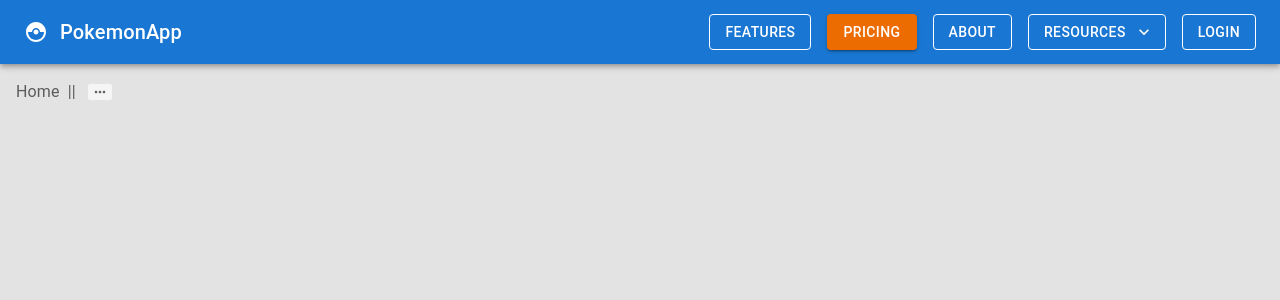
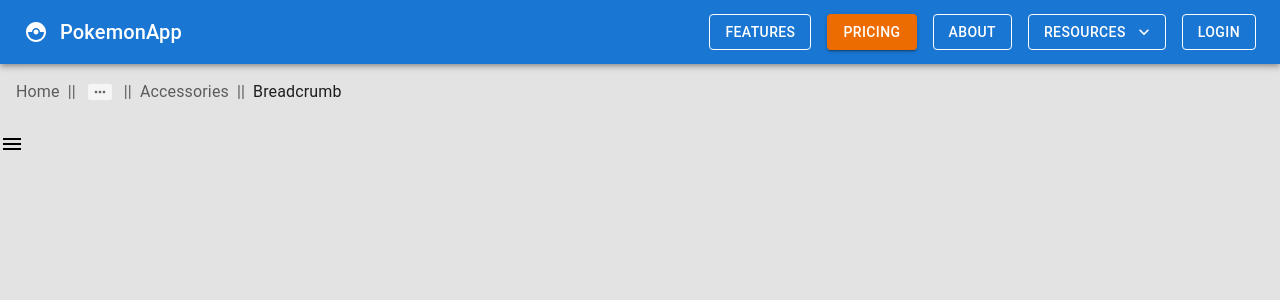
Before and after one commit to mcc1461/react-mui-mcc1, a React (Create React App) app: page / in a window 1280 px wide. Shown: the top 300 px of the page. Built offline with nearby package versions, Linux system fonts and the light colour scheme.

Commit message:
feat: Drawer as side panel covered

```diff
--- a/src/App.tsx
+++ b/src/App.tsx
@@ -1,5 +1,6 @@
 import './App.css';
 import MuiBreadcrumbs from './components/MuiBreadcrumbs';
+import MuiDrawer from './components/MuiDrawer';
 // import { MuiLink } from './components/MuiLink';
 
 import MuiNavbar from './components/MuiNavbar';
@@ -35,6 +36,7 @@ function App() {
       <MuiNavbar />
       {/* <MuiLink /> */}
       <MuiBreadcrumbs />
+      <MuiDrawer />
 
 
     </div>
--- a/src/components/MuiBreadcrumbs.tsx
+++ b/src/components/MuiBreadcrumbs.tsx
@@ -8,14 +8,20 @@ const MuiBreadcrumbs = () => {
             aria-label="breadcrumb"
             separator={"||" || "~" || <NavigateNextIcon fontSize="small"/>}
             maxItems={3}
-            itemsAfterCollapse={0}
+            itemsAfterCollapse={2}
             itemsBeforeCollapse={1}
             >
             <Link underline="hover" color="inherit" href="/">
                 Home
             </Link>
+            <Link underline="hover" color="inherit" href="/">
+                Catalog
+            </Link>
+            <Link underline="hover" color="inherit" href="/">
+                Main
+            </Link>
             <Link underline="hover" color="inherit" href="/getting-started/installation/">
-                Catalog
+                Special
             </Link>
             <Link underline="hover" color="inherit" href="/getting-started/installation/">
                 Accessories
--- /dev/null
+++ b/src/components/MuiDrawer.tsx
@@ -0,0 +1,53 @@
+import { Drawer, Box, Typography, IconButton } from "@mui/material";
+import { useState } from "react";
+import MenuIcon from "@mui/icons-material/Menu";
+import CloseIcon from "@mui/icons-material/Close";
+
+const MuiDrawer = () => {
+    const [isDrawerOpen, setIsDrawerOpen] = useState(false);
+
+    const handleClick = () => {
+        setIsDrawerOpen(true);
+    };
+
+    return (
+        <>
+            <IconButton onClick={handleClick} size="large" edge="start" color="inherit" aria-label="logo">
+                <MenuIcon />
+            </IconButton>
+            <Drawer
+                anchor={"left" || "right" || "top" || "bottom"}
+                open={isDrawerOpen}
+            >
+                <Box sx={{ display: "flex", justifyContent: "flex-end", color:"red", margin: "1rem 1rem 0 0"} }>
+                    <CloseIcon onClick={() => setIsDrawerOpen(false)} />
+                </Box>
+                <Box p={2} width={"250px"} textAlign={"center"} role="presentation">
+                    <Typography variant="h6" onClick={handleClick}>
+                        Drawer
+                    </Typography>
+                </Box>
+            </Drawer>
+        </>
+        // <>
+        //     <IconButton onClick={handleClick} size="large" edge="start" color="inherit" aria-label="logo">
+        //         <MenuIcon />
+        //     </IconButton>
+        //     <Drawer
+        //         anchor={"left" || "right" || "top" || "bottom"}
+        //         open={isDrawerOpen}
+        //     >
+        //         <Box sx={{ display: "flex", justifyContent: "flex-end", color:"red", margin: "1rem 1rem 0 0"} }>
+        //             <CloseIcon onClick={() => setIsDrawerOpen(false)} />
+        //         </Box>
+        //         <Box p={2} width={"250px"} textAlign={"center"} role="presentation">
+        //             <Typography variant="h6" onClick={handleClick}>
+        //                 Drawer
+        //             </Typography>
+        //         </Box>
+        //     </Drawer>
+        // </>
+    );
+};
+
+export default MuiDrawer;
```
